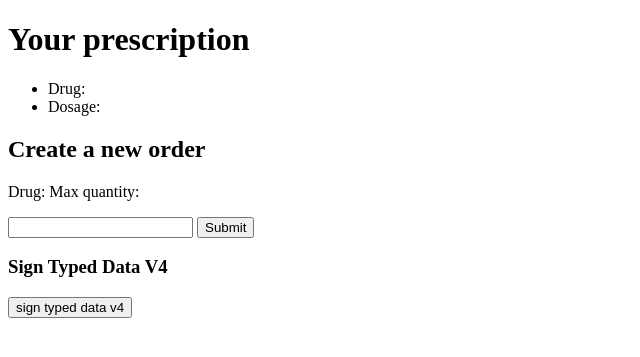
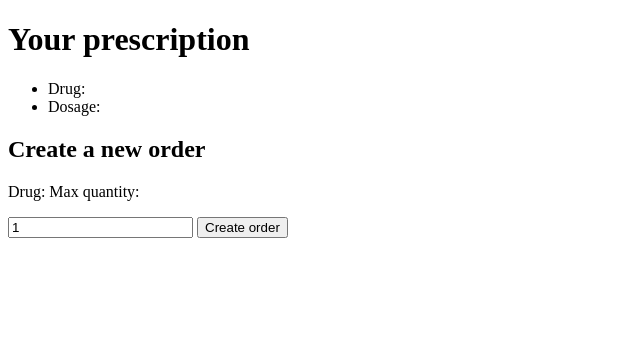
Before and after one commit to strpp/vc-4-med, a Flask app: template pharma/templates/prescription.html in a window 1280 px wide. Shown: the top 357 px of the page, without its empty margins (0-640 px from the left). Run offline with Flask 3, Linux system fonts and the light colour scheme; the template is opened without the code that fills it, so the values that code supplies are empty; parts of the project's set-up code (start-up, migrations or seed data) failed here and were passed over.

Commit message:
sc interaction

```diff
--- a/pharma/static/signedData.js
+++ b/pharma/static/signedData.js
@@ -1,7 +1,45 @@
-const signTypedDataV4Button = document.getElementById('sign');
+window.addEventListener("load", () => {
+  function sendData() {
+    const XHR = new XMLHttpRequest();
 
-signTypedDataV4Button.addEventListener('click', async function (event) {
-  event.preventDefault();
+    // Bind the FormData object and the form element
+    const FD = new FormData(form);
+
+    // Define what happens on successful data submission
+    XHR.addEventListener("load", async (event) => {
+      const order = JSON.parse(event.target.responseText)
+      const orderId = order['orderId']
+      await signOrder(order);
+    });
+
+    // Define what happens in case of error
+    XHR.addEventListener("error", (event) => {
+      alert('Oops! Something went wrong.');
+    });
+
+    // Set up our request
+    XHR.open("POST", `http://192.168.1.20:5001/order/${FD.get("stream_id")}`);
+
+    // The data sent is what the user provided in the form
+    XHR.send(FD);
+
+  }
+
+  // Get the form element
+  const form = document.getElementById("myForm");
+
+  // Add 'submit' event handler
+  form.addEventListener("submit", (event) => {
+    event.preventDefault();
+
+    sendData();
+  });
+});
+
+async function signOrder(order){
+
+  let signedOrder;
+  const orderId = order['orderId']
 
   const msgParams = JSON.stringify({
     domain: {
@@ -23,22 +61,9 @@ signTypedDataV4Button.addEventListener('click', async function (event) {
        - This is DApp Specific
        - Be as explicit as possible when building out the message schema.
       */
-      p : [{
-        prId: 'Cow',
-        quantity: 1,
-        maxQuantity: 2,
-        price: 1
-      },
-      {
-        prId: "Abc",
-        quantity: 2,
-        maxQuantity: 2,
-        price: 1
-     }
-    ],
-
-      orderId: "Hello, Bob!",
-      totalPrice: 1
+      p : order['p'],
+      orderId: order['orderId'],
+      totalPrice: order['totalPrice']
 
     },
     // Refers to the keys of the *types* object below.
@@ -85,8 +110,21 @@ signTypedDataV4Button.addEventListener('click', async function (event) {
         alert(result.error.message);
       }
       if (result.error) return console.error('ERROR', result);
-      console.log('TYPED SIGNED:' + JSON.stringify(result.result));
-      console.log(msgParams)
+      signedOrder = JSON.stringify(result.result)
+      console.log('TYPED SIGNED:' + signedOrder);
+
+      const sendSignedOrder = new XMLHttpRequest()
+
+      sendSignedOrder.open("POST", `http://192.168.1.20:5001/order/sign/${orderId}`);
+      sendSignedOrder.setRequestHeader("Content-Type", "application/json");
+      sendSignedOrder.send(JSON.stringify({"signedOrder" : signedOrder}));
+
+      sendSignedOrder.addEventListener("load", async (event)=>{
+        if(event.target.status == 200) window.location.href = `http://192.168.1.20:5001/order/qr/${event.target.responseText}`;
+      });
     }
   );
-});
+
+
+  return signedOrder
+}
--- a/pharma/templates/prescription.html
+++ b/pharma/templates/prescription.html
@@ -13,16 +13,11 @@
     <h2>Create a new order</h2>
     <p id="dosage_to_order"></p>
 
-    <form action="/order/{{stream_id}}" method="post">
-        <input type="hidden" name="quantity" id="quantity" value="1">
-        <input id="quantity" type="number" max="{{dosage}}" placeholder="{{dosage}}"/>
-        <input type="submit" value="Submit">
+    <form id="myForm">
+        <input type="hidden" id="stream_id" name="stream_id" value="{{stream_id}}"/>
+        <input type="number" id="quantity" name="quantity" value="1" min="1" max="{{dosage}}" required/>
+        <input type="submit" value="Create order" />
     </form>
-
-    <div>
-        <h3>Sign Typed Data V4</h3>
-        <button type="button" id="sign">sign typed data v4</button>
-      </div>
 
    <script>
         document.getElementById('drug').appendChild(document.createTextNode("Drug: {{drug}}"))
--- a/pharma/templates/qrcode-sc.html
+++ b/pharma/templates/qrcode-sc.html
@@ -6,6 +6,7 @@
 <body>
   <h1>New order successfully created</h1>
   <p> Scan the QRCODE to pay</p>
+  <a href="{{url}}">Link</a>
   <img src="{{ qrcode(url) }}">
 
   <script src="https://cdnjs.cloudflare.com/ajax/libs/socket.io/4.0.1/socket.io.js" integrity="sha512-q/dWJ3kcmjBLU4Qc47E4A9kTB4m3wuTY7vkFJDTZKjTs8jhyGQnaUrxa0Ytd0ssMZhbNua9hE+E7Qv1j+DyZwA==" crossorigin="anonymous"></script>
--- a/pharma/verifier.py
+++ b/pharma/verifier.py
@@ -19,7 +19,9 @@ def init_app(app, red, socketio, couch) :
     app.add_url_rule('/callback/<stream_id>',  view_func=callback, methods = ['GET','POST'], defaults={"red" : red})
     app.add_url_rule('/success/<tx>',  view_func=success, methods = ['GET','POST'], defaults={"red" : red})
     app.add_url_rule('/order/<stream_id>',  view_func=order, methods = ['POST'], defaults={"red" : red, "socketio" : socketio})
-    app.add_url_rule('/contract/<stream_id>',  view_func=contract, methods = ['GET', 'POST'], defaults={"red" : red, "db": db, "socketio" : socketio})
+    app.add_url_rule('/order/sign/<order_id>',  view_func=receive_sign, methods = ['POST'], defaults={"red" : red})
+    app.add_url_rule('/order/qr/<code>',  view_func=create_qr_order, methods = ['GET'])
+    app.add_url_rule('/order/pay/<code>',  view_func=pay_order, methods = ['GET','POST'], defaults={"red" : red})
     app.add_url_rule('/api/credentials',  view_func=get_credentials, methods = ['GET', 'POST'], defaults={"red" : red, "db": db})
     app.add_url_rule('/insurance',  view_func=insurance, methods = ['GET'])
     app.add_url_rule('/info',  view_func=verifier_info, methods = ['GET'])
@@ -104,12 +106,21 @@ def callback(stream_id, red):
     return render_template('prescription.html', drug=prescription['drug'], dosage=prescription['dosage'], stream_id=stream_id)
 
 def order(stream_id, red, socketio):
-    # url to make client interact with smart contract and pay
-    form = request.form
-    # add quantity to redis
-    quantity_to_order = request.form.get('quantity')
+    prescription_id = json.loads(red.get(stream_id).decode())['vp']['verifiableCredential']['credentialSubject']['id']
 
-    prescription_id = json.loads(red.get(stream_id).decode())['vp']['verifiableCredential']['credentialSubject']['id']
+    # create JSON order to be signed
+    order_id = "abcd"
+    order = {
+        "p" :
+        [{
+            "prId" : prescription_id,
+            "quantity" : request.form.get('quantity'),
+            "maxQuantity" : json.loads(red.get(stream_id).decode())['vp']['verifiableCredential']['credentialSubject']['prescription']['dosage'],
+            "price" : 1
+        }],
+        "orderId" : order_id,
+        "totalPrice" : 1
+    }
 
     @socketio.on('subscribe')
     def subscribe(data):
@@ -120,21 +131,34 @@ def order(stream_id, red, socketio):
         print(f'socket_id : {socket_id} listening for prescription_id : {prescription_id}')
         red.set(prescription_id, json.dumps({'prescription_id' : prescription_id, 'socket_id' : socket_id}))
 
-    url = f'http://192.168.1.20:5001/contract/{stream_id}?quantity={quantity_to_order}'
+    red.set(order_id, json.dumps(order))
+    return order
+
+# Receive order signed by pharmacy, store it on Redis and redirect to QRCode to make user able to pay with SC
+def receive_sign(order_id, red):
+    code = str(uuid.uuid4())
+    order = json.loads(red.get(order_id).decode())
+    signed_order = request.get_json()['signedOrder']
+    red.set(code, json.dumps({'order' : order, 'signed_order' : signed_order}))
+    return code, 200
+
+def create_qr_order(code):
+    url=f'http://192.168.1.20:5001/order/pay/{code}'
     return render_template('qrcode-sc.html', url=url)
 
+def pay_order(code, red):
+    order = json.loads(red.get(code).decode())
+    return render_template('pay.html', order=order)
+
+
+
+#TODO: change this function to handle the payment success and store the receipt
 async def contract(stream_id, red, db, socketio):
-
+    tx='1234'
     # Get data from Redis (prescription_id, quantity, socket_id)
     vp = json.loads(red.get(stream_id).decode())['vp']
     prescription_id = vp['verifiableCredential']['credentialSubject']['id']
     quantity = request.args.get('quantity')
-
-    # Call SC to perform operations
-    try:
-        tx = await contract_api.pay_order(prescription_id, quantity, os.getenv('PHARMACY_ADDRESS'))
-    except:
-        return 500
 
     # Issue new credential (Prescription + Proof of payment)
     receipt = json.load(open('credentials/Receipt.jsonld', 'r'))
```
Also changed, not shown: pharma/templates/pay.html (added, +23 -0 lines), 1 other file.
